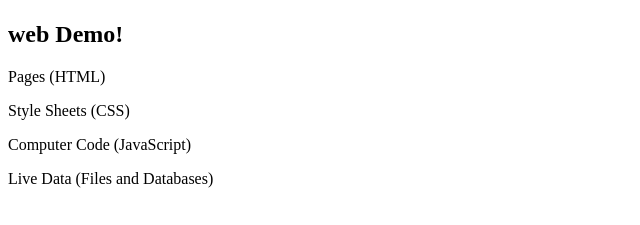
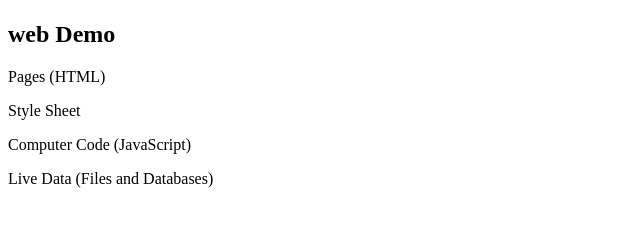
Before and after one commit to ganeshpawarnsk11/Ansible-demo, a plain HTML site: page index.html in a window 1280 px wide. Shown: the part 59-284 px from the top of the page, without its empty margins (0-640 px from the left). Drawn offline with Linux system fonts and the light colour scheme.

Commit message:
my new version 2

```diff
--- a/index.html
+++ b/index.html
@@ -9,10 +9,10 @@
 <body>
 
   <h1>Simple Task Successfully Done</h1>
-  <h2>web Demo!</h2>
+  <h2>web Demo</h2>
 
   <p>Pages (HTML)</p>
-  <p>Style Sheets (CSS)</p>
+  <p>Style Sheet </p>
   <p>Computer Code (JavaScript)</p>
   <p>Live Data (Files and Databases)</p>
 
```
